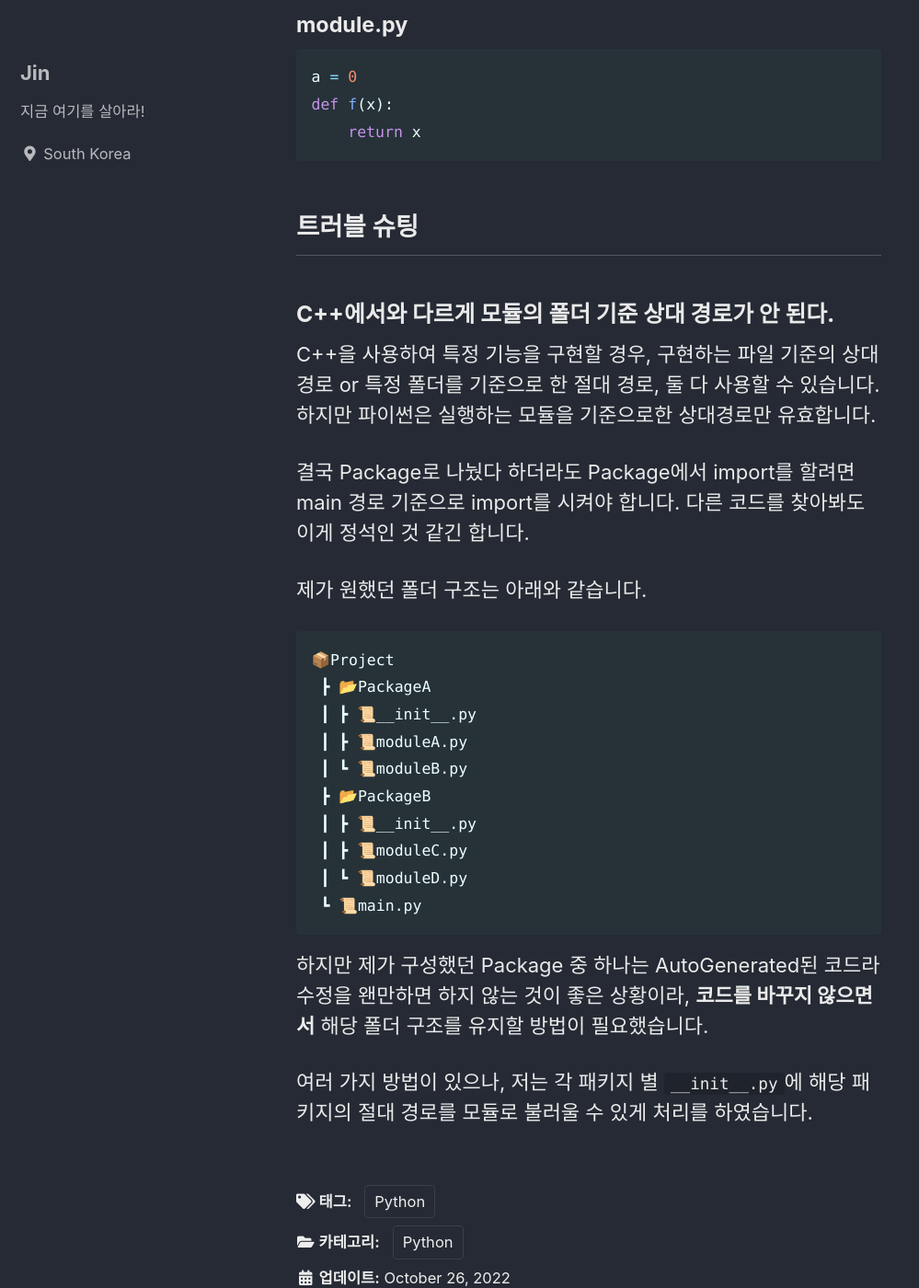
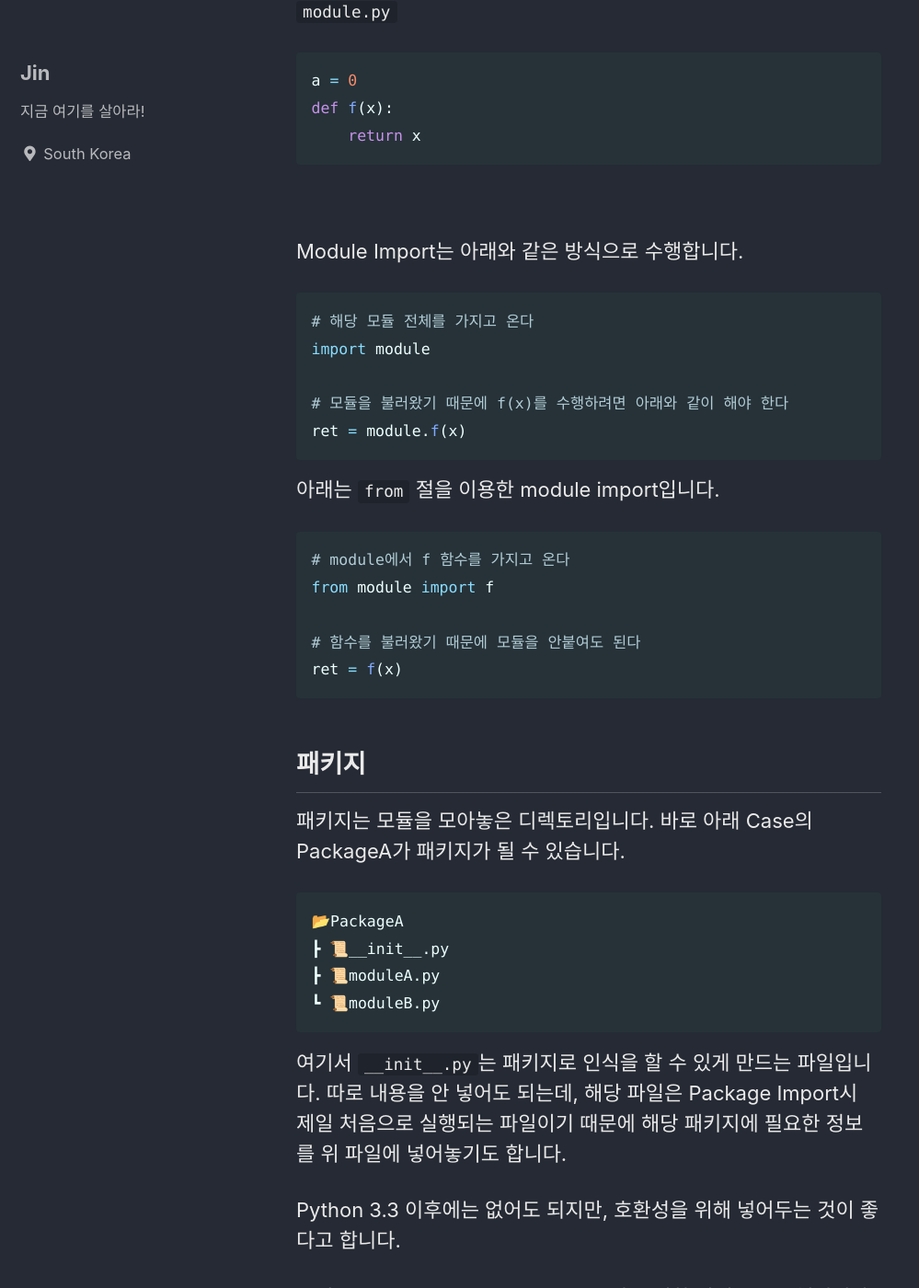
Before and after one commit to JinLee-Dev/JinLee-Dev.github.io, a Jekyll site: the page built from _posts/Python/2022-10-26-Python_Package.md, in a window 1280 px wide and 1400 px high, scrolled down 1152 px. Shown: the whole window at 92% size, without its empty margins (0-999 px from the left). Built offline with Jekyll 4.4.1, drawn with Linux system fonts in a browser that asks for light colours; cached includes are drawn as plain includes; comment, search, counter and statistics services are not loaded; some of the changed text lies outside the part shown.

Commit message:
Modify Python Package post

````diff
--- a/_posts/Python/2022-10-26-Python_Package.md
+++ b/_posts/Python/2022-10-26-Python_Package.md
@@ -7,13 +7,13 @@ date: 2022-10-26
 comments : true
 ---
 
-오늘은 파이썬으로 프로젝트를 구성하면서 모듈과 패키지에 대해 정리하는 포스팅을 해 보려 합니다.
+오늘은 파이썬으로 프로젝트를 구성할 때 필요한 모듈과 패키지에 대해 정리하는 포스팅을 해 보려 합니다.
 
 평소에는 업무에서 자동화가 필요할 때 툴을 만드는 수준으로 파이썬을 사용하고 있어 스크립트 처럼 써와서, 프로젝트 구성에 대한 개념이 딱히 필요하지 않았습니다. 하지만 이번에 구현했던 내용은 단순 스크립트 보단 더 큰 개념의 프로젝트를 구성해야 했습니다.
 
-구성할 때 필요한 이론, 그리고 구현하면서 어떤 문제가 있었는지, 문제는 어떻게 해결했는지 적어 보겠습니다.
+프로젝트를 구성할 때 필요한 이론, 그리고 구현하면서 어떤 문제가 있었는지, 문제는 어떻게 해결했는지 적어 보겠습니다.
 
-## 함수, 모듈, 패키지
+## 파이썬에서의 함수, 모듈, 패키지
 ### 함수
 우리가 아는 그 함수입니다.
 ```python
@@ -26,22 +26,55 @@ def f(x):
 해당 모듈의 정의를 다른 모듈이나 메인에서 사용할 수 있게 import가 가능합니다.
 아래와 같이 구성되며 예시 모듈은 1개의 함수와 1개의 변수를 가지고 있습니다.
 
-#### module.py
+`module.py`
 ```python
 a = 0
 def f(x):
     return x
 ```
+<br>
+
+Module Import는 아래와 같은 방식으로 수행합니다.
+```python
+# 해당 모듈 전체를 가지고 온다
+import module
+
+# 모듈을 불러왔기 때문에 f(x)를 수행하려면 아래와 같이 해야 한다
+ret = module.f(x)
+```
+아래는 `from` 절을 이용한 module import입니다.
+```python
+# module에서 f 함수를 가지고 온다
+from module import f
+
+# 함수를 불러왔기 때문에 모듈을 안붙여도 된다
+ret = f(x)
+```
+
+## 패키지
+패키지는 모듈을 모아놓은 디렉토리입니다.
+바로 아래 Case의 PackageA가 패키지가 될 수 있습니다.
+```
+📂PackageA
+┣ 📜__init__.py
+┣ 📜moduleA.py
+┗ 📜moduleB.py
+```
+
+여기서 `__init__.py`는 패키지로 인식을 할 수 있게 만드는 파일입니다. 따로 내용을 안 넣어도 되는데, 해당 파일은 Package Import시 제일 처음으로 실행되는 파일이기 때문에 해당 패키지에 필요한 정보를 위 파일에 넣어놓기도 합니다.
+
+Python 3.3 이후에는 없어도 되지만, 호환성을 위해 넣어두는 것이 좋다고 합니다.
+
+그리고, Package Import도 Module과 동일한 방식으로 수행됩니다.
 
 
 ## 트러블 슈팅
 ### C++에서와 다르게 모듈의 폴더 기준 상대 경로가 안 된다.
-C++을 사용하여 특정 기능을 구현할 경우, 구현하는 파일 기준의 상대경로 or 특정 폴더를 기준으로 한 절대 경로, 둘 다 사용할 수 있습니다. 하지만 파이썬은 실행하는 모듈을 기준으로한 상대경로만 유효합니다.
+C++을 사용하여 특정 기능을 구현할 경우, 구현하는 파일 기준의 상대경로 or 특정 폴더를 기준으로 한 절대 경로, 둘 다 사용할 수 있습니다. 하지만 파이썬은 **실행한 파일을 기준으로 한 절대 경로 및 상대경로** 만 사용이 가능합니다.
 
-결국 Package로 나눴다 하더라도 Package에서 import를 할려면 main 경로 기준으로 import를 시켜야 합니다. 다른 코드를 찾아봐도 이게 정석인 것 같긴 합니다.
+결국 Package로 나눴다 하더라도 Package에서 import를 할려면 실행하는 파일(아마 메인이 있는 지점)을 기준으로 import를 시켜야 합니다. 다른 코드를 봐도 시작점 기준으로 import를 수행하고 있습니다.
 
 제가 원했던 폴더 구조는 아래와 같습니다.
-
 ```
 📦Project
  ┣ 📂PackageA
@@ -55,6 +88,6 @@ C++을 사용하여 특정 기능을 구현할 경우, 구현하는 파일 기
  ┗ 📜main.py
  ```
 
-하지만 제가 구성했던 Package 중 하나는 AutoGenerated된 코드라 수정을 왠만하면 하지 않는 것이 좋은 상황이라, **코드를 바꾸지 않으면서** 해당 폴더 구조를 유지할 방법이 필요했습니다.
+하지만 제가 구성했던 Package 중 하나는 AutoGenerated된 코드라 수정을 왠만하면 하지 않아야 했기 때문에, **코드를 바꾸지 않으면서** 해당 폴더 구조를 유지할 방법이 필요했습니다.
 
-여러 가지 방법이 있으나, 저는 각 패키지 별 `__init__.py`에 해당 패키지의 절대 경로를 모듈로 불러울 수 있게 처리를 하였습니다.
+여러 가지 방법이 있으나, 저는 각 패키지 별 `__init__.py`에 해당 패키지의 절대 경로를 모듈로 불러울 수 있게 처리하여 수정하였습니다.
````
